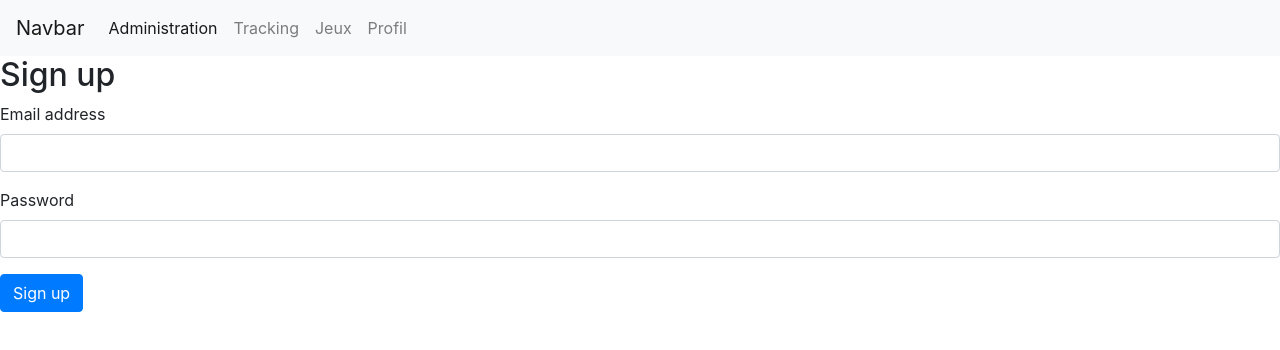
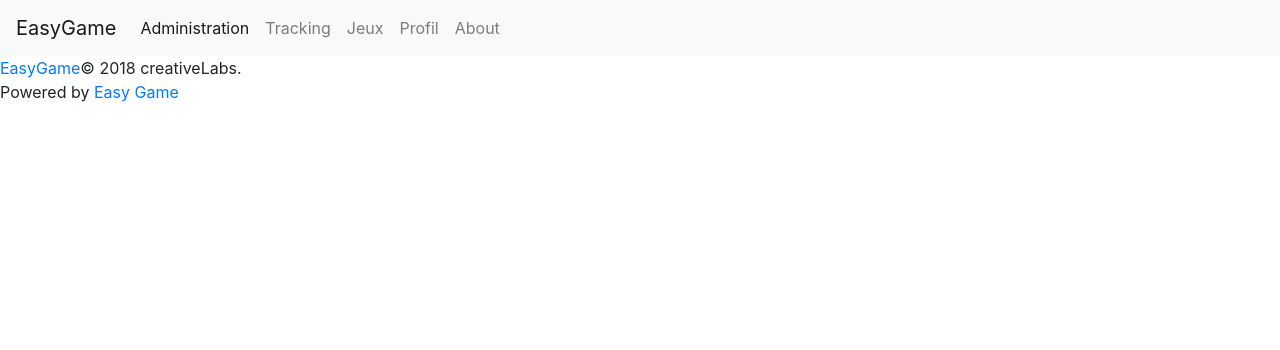
Before and after one commit to darrylbilongo/ProjetDIntegration2019, a React (Create React App) app in the folder Web/easygame/: page /about in a window 1280 px wide. Shown: the top 350 px of the page. Built offline with nearby package versions, Linux system fonts and the light colour scheme.

Commit message:
Fixed nav

```diff
--- a/Web/easygame/src/App.js
+++ b/Web/easygame/src/App.js
@@ -1,26 +1,30 @@
 import React from 'react';
 import './App.css';
-import Menus from './components/Menus';
-import NavBar from './components/NavBar';
+
+// Components
 import About from './components/About';
 import Login from './components/Login';
+import Home from './components/Home';
+import Error from './components/Error';
 
-import {BrowserRouter as Router, Switch, Route } from 'react-router-dom';
+import {BrowserRouter as Router, Route, Switch } from 'react-router-dom';
+import NavBar from './components/NavBar';
+import Footer from './components/Footer';
+import Admin from './components/Admin';
 
 class App extends React.Component {
   render(){
     return (
-      <Router>
-        <div>
-          <NavBar ></NavBar>
-          <Login></Login>
+        <Router>
+          <NavBar/>
           <Switch>
-            {/*<Route exact path="/" Component={Home}></Route>
-            <Route path="/login" Component={Login}></Route>
-            <Route path="/about" Component={About}></Route>*/}
+            <Route path="/" component={Home} exact/>
+            <Route path="/login" component={Login} />
+            <Route path="/about" component={About} />
+            <Route path="/admin" component={Admin} />
+            <Route component={Error}/>
           </Switch>
-      </div>
-      </Router>
+        </Router>
     );
   }
 }
--- a/Web/easygame/src/components/About.js
+++ b/Web/easygame/src/components/About.js
@@ -1,10 +1,20 @@
 import React, { Component } from 'react';
+import '../App.css';
 
 class About extends Component {
   render() {
     return (
         <div>
-          <h2>About</h2>
+          <footer class="app-footer">
+            <div>
+              <a href="https://coreui.io">EasyGame</a>
+              <span>&copy; 2018 creativeLabs.</span>
+            </div>
+            <div class="ml-auto">
+              <span>Powered by </span>
+              <a href="https://coreui.io">Easy Game</a>
+            </div>
+          </footer>
         </div>
     );
   }
--- /dev/null
+++ b/Web/easygame/src/components/Admin.js
@@ -0,0 +1,12 @@
+import React from "react";
+import Calendar from "./Calendar";
+
+class Admin extends React.Component {
+  render() {
+    return (
+      <Calendar />
+    );
+  }
+}
+
+export default Admin;
--- /dev/null
+++ b/Web/easygame/src/components/Calendar.js
@@ -0,0 +1,13 @@
+import React from "react";
+
+class Calendar extends React.Component {
+  render() {
+    return (
+      <div>
+        <h2>Calendar</h2>
+      </div>
+    );
+  }
+}
+
+export default Calendar;
--- /dev/null
+++ b/Web/easygame/src/components/Error.js
@@ -0,0 +1,13 @@
+import React, {Component} from 'react';
+
+class Error extends Component {
+    render(){
+        return (
+            <div>
+                NOT FOUND
+            </div>
+        );
+    }
+}
+
+export default Error;
--- /dev/null
+++ b/Web/easygame/src/components/Footer.js
@@ -0,0 +1,22 @@
+import React, {Component} from 'react';
+
+class Footer extends Component {
+    render(){
+        return (
+            <div>
+                <footer class="app-footer">
+                    <div>
+                    <a href="https://coreui.io">EasyGame</a>
+                    <span>&copy; 2018 creativeLabs.</span>
+                    </div>
+                    <div class="ml-auto">
+                    <span>Powered by </span>
+                    <a href="https://coreui.io">Easy Game</a>
+                    </div>
+                </footer>
+            </div>
+        );
+    }
+}
+
+export default Footer;
--- a/Web/easygame/src/components/Home.js
+++ b/Web/easygame/src/components/Home.js
@@ -0,0 +1,16 @@
+import React from 'react';
+import NavBar from './NavBar';
+
+class Home extends React.Component {
+    render(){
+      return (
+        <div className="App">
+            <div>
+                HOME PAGE
+            </div>
+        </div>
+      );
+    }
+}
+
+export default Home;
--- a/Web/easygame/src/components/Login.js
+++ b/Web/easygame/src/components/Login.js
@@ -1,5 +1,6 @@
 import React from 'react';
-
+import '../App.css';
+import NavBar from './NavBar';
 
 class Login extends React.Component {
     constructor (props) {
@@ -12,6 +13,8 @@ class Login extends React.Component {
 
     render() {
         return (
+          <div>
+            <div>
               <form className='demoForm'>
                 <h2>Sign up</h2>
                 <div className="form-group">
@@ -28,6 +31,9 @@ class Login extends React.Component {
                     Sign up
                 </button>
               </form>
+            </div>
+          </div>
+
     );
     }
 }
--- a/Web/easygame/src/components/Menus.js
+++ /dev/null
@@ -1,35 +0,0 @@
-import React from 'react';
-
-class Menus extends React.Component {
-  // data needed
-  constructor(props){
-    super(props);
-    this.state = {
-      isOpen: false
-    }
-  }
-
-  toggleMenu() {
-    this.setState({ isOpen: !this.state.isOpen });
-  }
-
-  handleStateChange(state) {
-    this.setState({ menuOpen: state.isOpen })
-  }
-
-  closeMenu() {
-      this.setState({ menuOpen: false })
-  }
-
-  render(){
-    return (
-      <div class="wrapper">
-        {this.state.isOpen && <div class="sidebar">sidebar</div>}
-        <button onClick={() => this.toggleMenu()}>Toggle Menu</button>
-        <div class="main-content">content</div>
-      </div>
-    );
-  }
-}
-
-export default Menus;
--- a/Web/easygame/src/components/NavBar.js
+++ b/Web/easygame/src/components/NavBar.js
@@ -1,4 +1,5 @@
 import React from 'react';
+import {Link} from 'react-router-dom';
 
 class NavBar extends React.Component {
 
@@ -21,23 +22,26 @@ class NavBar extends React.Component {
     render() {
         return (
             <nav class="navbar navbar-expand-lg navbar-light bg-light">
-                <a class="navbar-brand" href="#">Navbar</a>
+                <a class="navbar-brand" href="#">EasyGame</a>
                 <button class="navbar-toggler" type="button" data-toggle="collapse" data-target="#navbarNav" aria-controls="navbarNav" aria-expanded="false" aria-label="Toggle navigation">
                     <span class="navbar-toggler-icon"></span>
                 </button>
                 <div class="collapse navbar-collapse" id="navbarNav">
                     <ul class="navbar-nav">
                     <li class="nav-item active">
-                        <a class="nav-link" href="#">Administration <span class="sr-only">(current)</span></a>
+                        <a class="nav-link" href="/admin">Administration <span class="sr-only">(current)</span></a>
                     </li>
                     <li class="nav-item">
-                        <a class="nav-link" href="#">Tracking</a>
+                        <a class="nav-link" href="/">Tracking</a>
                     </li>
                     <li class="nav-item">
                         <a class="nav-link" href="#">Jeux</a>
                     </li>
                     <li class="nav-item">
-                        <a class="nav-link" href="#">Profil</a>
+                        <a class="nav-link" href="/login">Profil</a>
+                    </li>
+                    <li class="nav-item">
+                        <a class="nav-link" href="/about">About</a>
                     </li>
                     {/* <Component2 />
                     <li class="nav-item">
```
Lines whose indentation alone changed are shown as unchanged.
